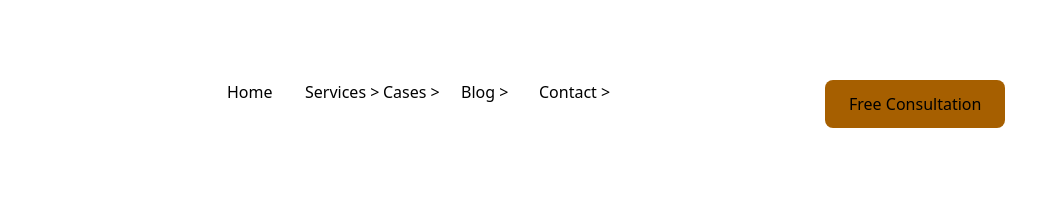
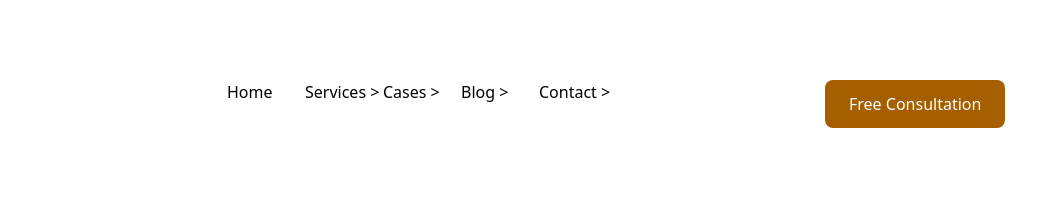
Before and after one commit to MdRifatulIslam1080/legal-solution-resources, a plain HTML site: page index.html in a window 1280 px wide. Shown: the top 207 px of the page, 218-1280 px from the left. Drawn offline with nearby package versions, Linux system fonts and the light colour scheme.

Commit message:
updated nav button

```diff
--- a/index.html
+++ b/index.html
@@ -18,7 +18,7 @@
         <h6>Contact <span>></span></h6>
        </div>
        <div class="ml-52">
-        <button class="bg-yellow-700 rounded-lg p-3 px-6">Free Consultation</button>
+        <button class="bg-yellow-700 rounded-lg p-3 px-6 text-white">Free Consultation</button>
        </div>
 
       </nav>
```
